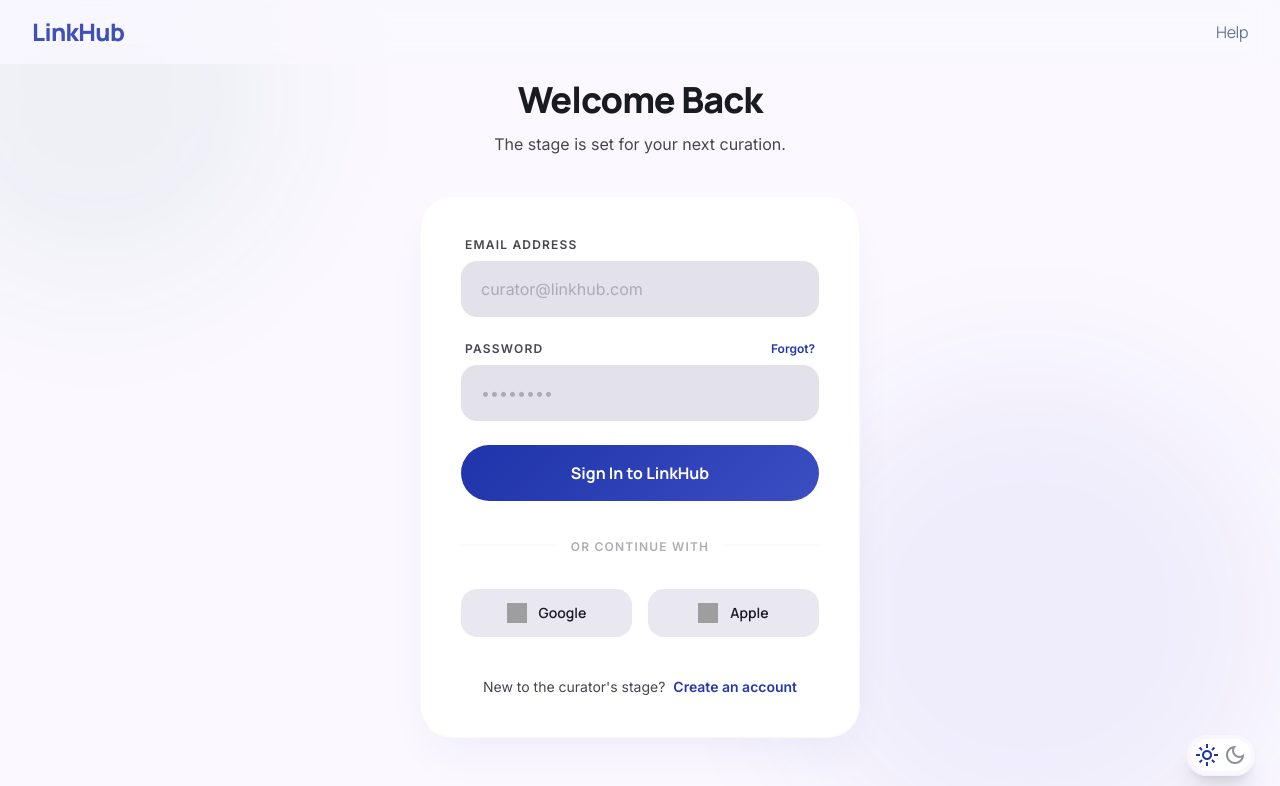
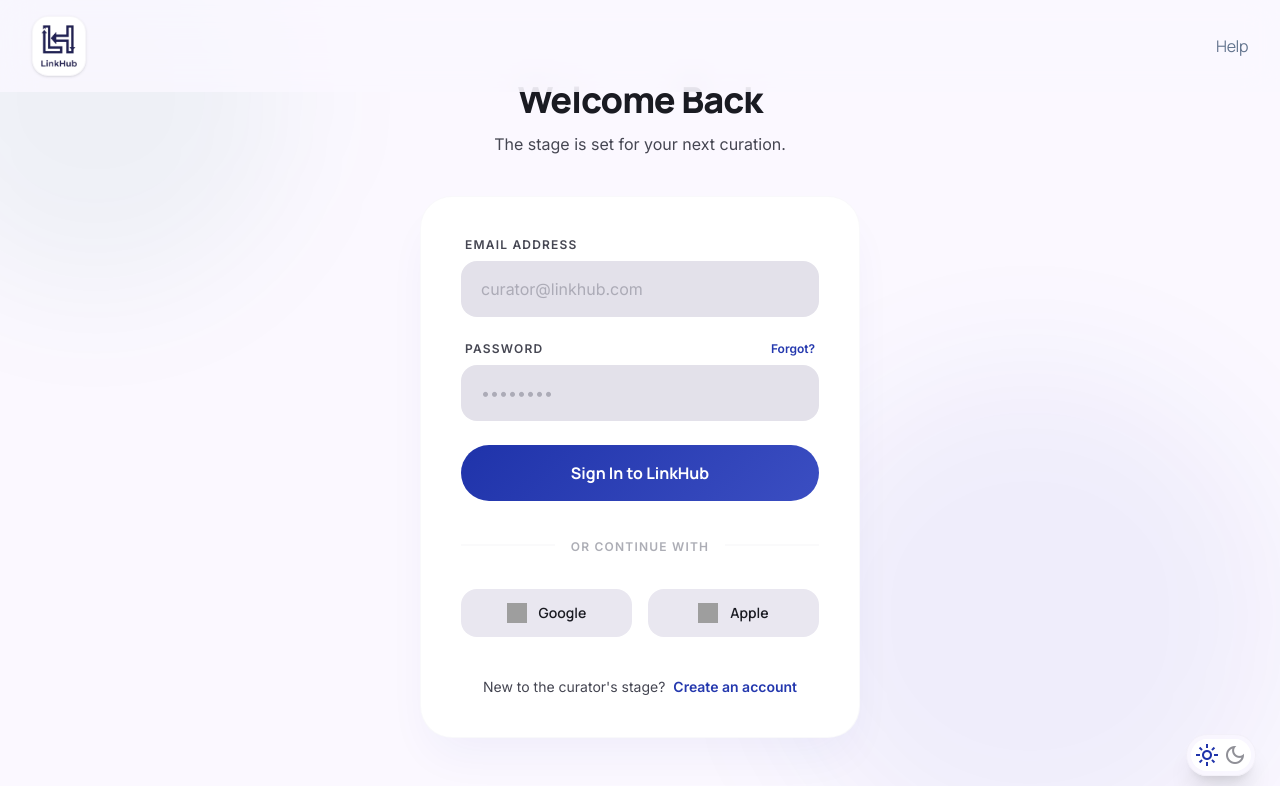
Before and after one commit to blummify/linkhub, a Next.js app: page /login in a window 1280 px wide. Shown: the top 786 px of the page. Built offline with nearby package versions, Linux system fonts and the light colour scheme; grey boxes are pictures that could not be loaded.

Commit message:
Update: login pages

```diff
--- a/app/features/page.tsx
+++ b/app/features/page.tsx
@@ -39,7 +39,7 @@
           <div className="flex items-center gap-4">
             <Link
               href="/login"
-              className="px-5 py-2 text-primary font-semibold hover:bg-indigo-50/50 transition-all scale-100 hover:scale-105 active:scale-95 duration-200"
+              className="px-5 py-2 text-primary font-semibold rounded-full hover:bg-surface-container-low/70 dark:hover:bg-white/5 transition-all scale-100 hover:scale-105 active:scale-95 duration-200"
             >
               Login
             </Link>
--- a/app/login/page.tsx
+++ b/app/login/page.tsx
@@ -8,7 +8,15 @@
 export default async function LoginPage() {
   const { bodyClassName, bodyHtml } = await loadTemplateHtml("login.html");
 
+  const logo = `<a class="flex items-center" href="/">
+  <span class="sr-only">LinkHub</span>
+  <span class="bg-white rounded-xl p-2 shadow-sm border border-surface-variant/30 dark:border-white/10">
+    <img src="/logo.png" alt="LinkHub logo" width="36" height="36" />
+  </span>
+</a>`;
+
   const patched = bodyHtml
+    .replace(/<div class="flex items-center gap-2">[\s\S]*?<\/div>/i, logo)
     .replace(/href="#"\s*>(\s*Create an account\s*)<\/a>/i, 'href="/signup">$1</a>')
     .replace(/href="#"\s*>(\s*Log In\s*)<\/a>/i, 'href="/login">$1</a>');
 
--- a/app/page.tsx
+++ b/app/page.tsx
@@ -76,7 +76,7 @@
           <div className="flex items-center gap-4">
             <Link
               href="/login"
-              className="px-5 py-2 text-primary font-semibold hover:bg-indigo-50/50 transition-all scale-100 hover:scale-105 active:scale-95 duration-200"
+              className="px-5 py-2 text-primary font-semibold rounded-full hover:bg-surface-container-low/70 dark:hover:bg-white/5 transition-all scale-100 hover:scale-105 active:scale-95 duration-200"
             >
               Login
             </Link>
--- a/app/pricing/page.tsx
+++ b/app/pricing/page.tsx
@@ -43,7 +43,7 @@
           <div className="flex items-center gap-4">
             <Link
               href="/login"
-              className="px-5 py-2 text-sm font-medium text-slate-600 hover:bg-slate-100/50 rounded-lg transition-colors"
+              className="px-5 py-2 text-sm font-medium text-primary rounded-full hover:bg-surface-container-low/70 dark:hover:bg-white/5 transition-colors"
             >
               Login
             </Link>
--- a/app/signup/page.tsx
+++ b/app/signup/page.tsx
@@ -8,7 +8,18 @@
 export default async function SignupPage() {
   const { bodyClassName, bodyHtml } = await loadTemplateHtml("signup.html");
 
+  const logo = `<a class="flex items-center" href="/">
+  <span class="sr-only">LinkHub</span>
+  <span class="bg-white rounded-xl p-2 shadow-sm border border-surface-variant/30 dark:border-white/10">
+    <img src="/logo.png" alt="LinkHub logo" width="36" height="36" />
+  </span>
+</a>`;
+
   const patched = bodyHtml
+    .replace(
+      /<div class="text-2xl font-extrabold[^"]*">[\s\S]*?LinkHub[\s\S]*?<\/div>/i,
+      logo,
+    )
     .replace(/href="#"\s*>(\s*Log In\s*)<\/a>/i, 'href="/login">$1</a>')
     .replace(/href="#"\s*>(\s*Create an account\s*)<\/a>/i, 'href="/signup">$1</a>');
 
```
